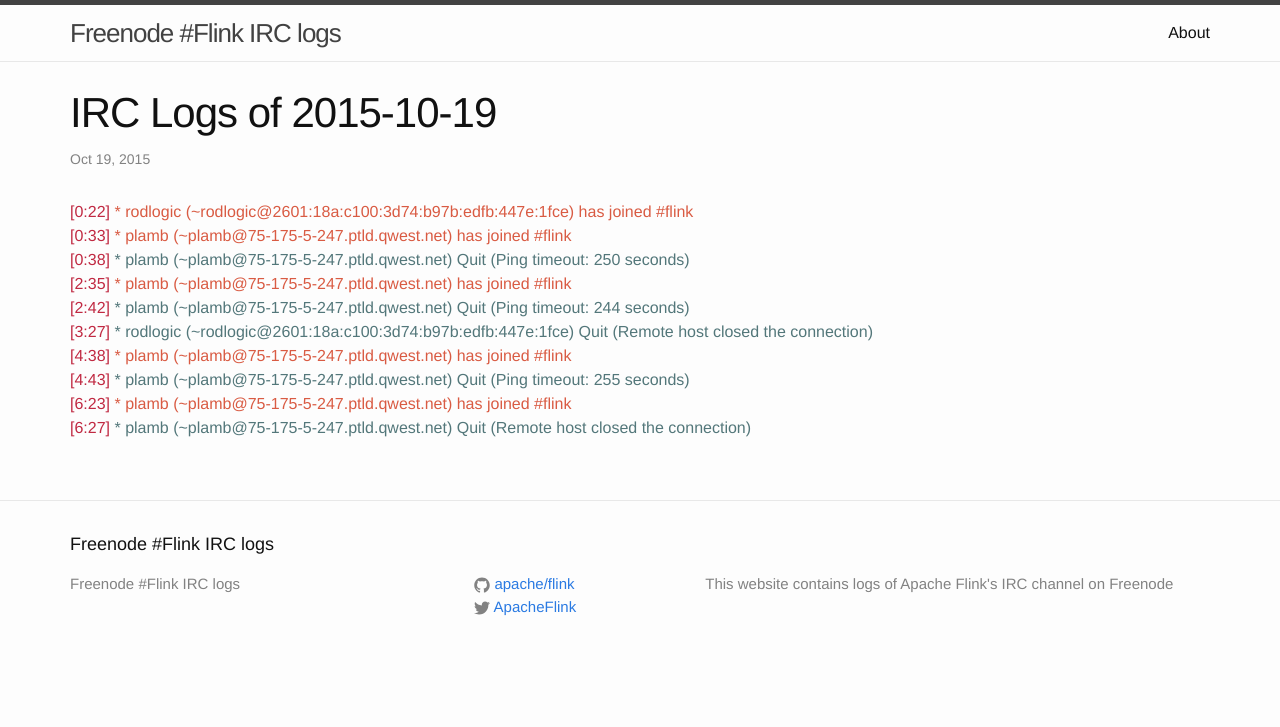
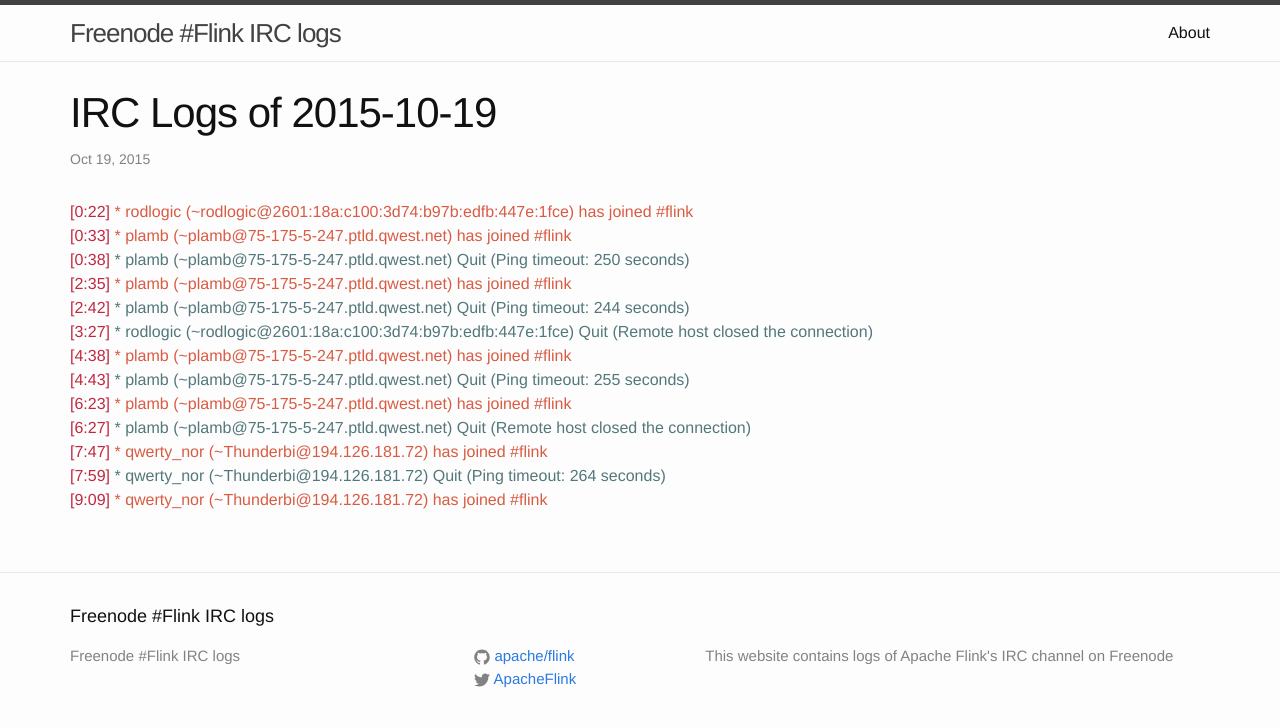
Before and after one commit to flink-irc-logs/flink-irc-logs.github.io, a Jekyll site: the page built from _posts/2015-10-19-logs.markdown, in a window 1280 px wide. Shown: the top 727 px of the page. Built offline with Jekyll 4.4.1, drawn with Linux system fonts in a browser that asks for light colours.

Commit message:
Update of the logs on Mon Oct 19 09:27:33 CEST 2015

```diff
--- a/_posts/2015-10-19-logs.markdown
+++ b/_posts/2015-10-19-logs.markdown
@@ -14,3 +14,6 @@
 <span class="irc-date">[4:43]</span> <span class="irc-navy">* plamb (~plamb@75-175-5-247.ptld.qwest.net) Quit (Ping timeout: 255 seconds)</span><br />
 <span class="irc-date">[6:23]</span> <span class="irc-green">* plamb (~plamb@75-175-5-247.ptld.qwest.net) has joined #flink</span><br />
 <span class="irc-date">[6:27]</span> <span class="irc-navy">* plamb (~plamb@75-175-5-247.ptld.qwest.net) Quit (Remote host closed the connection)</span><br />
+<span class="irc-date">[7:47]</span> <span class="irc-green">* qwerty_nor (~Thunderbi@194.126.181.72) has joined #flink</span><br />
+<span class="irc-date">[7:59]</span> <span class="irc-navy">* qwerty_nor (~Thunderbi@194.126.181.72) Quit (Ping timeout: 264 seconds)</span><br />
+<span class="irc-date">[9:09]</span> <span class="irc-green">* qwerty_nor (~Thunderbi@194.126.181.72) has joined #flink</span><br />
```
